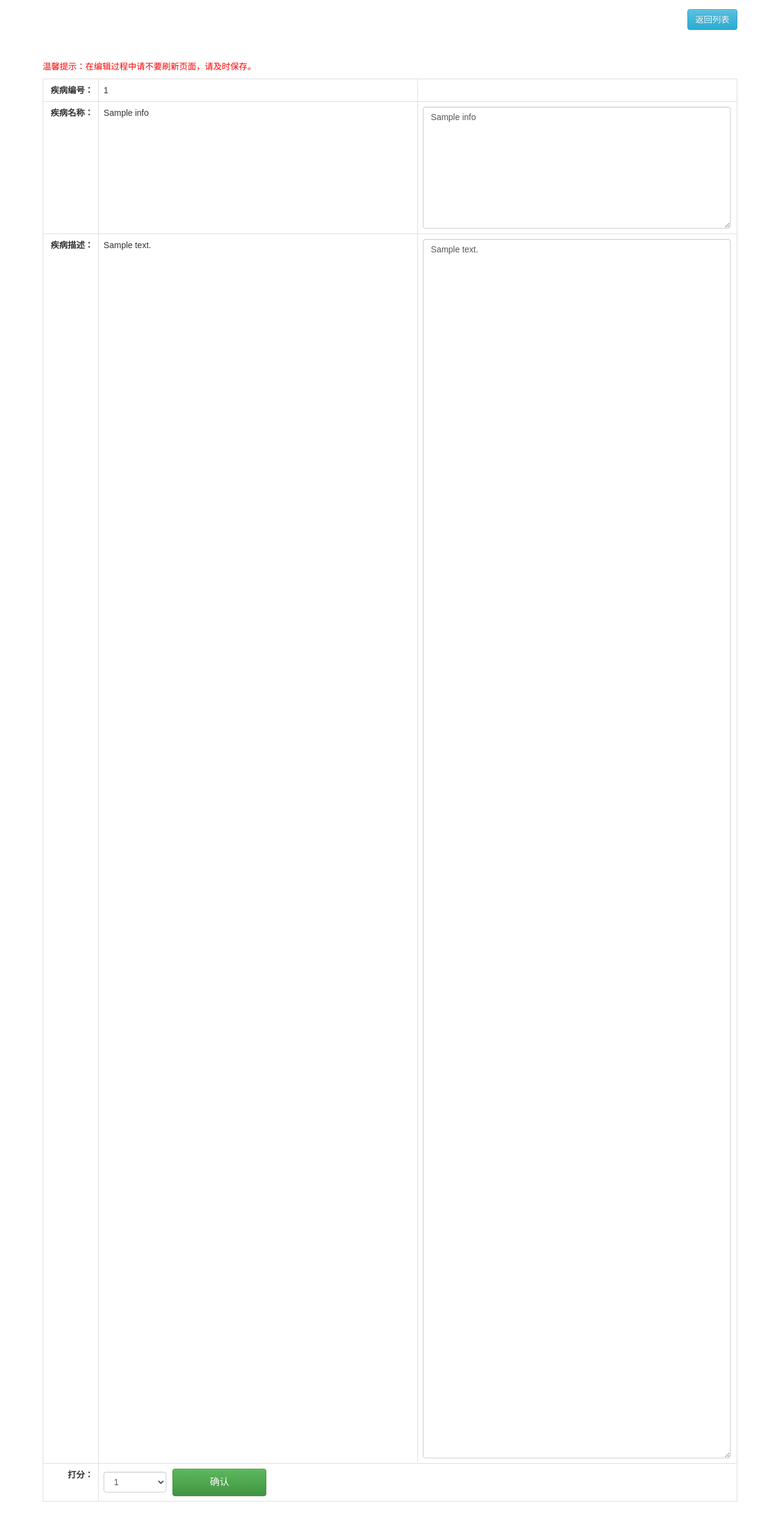
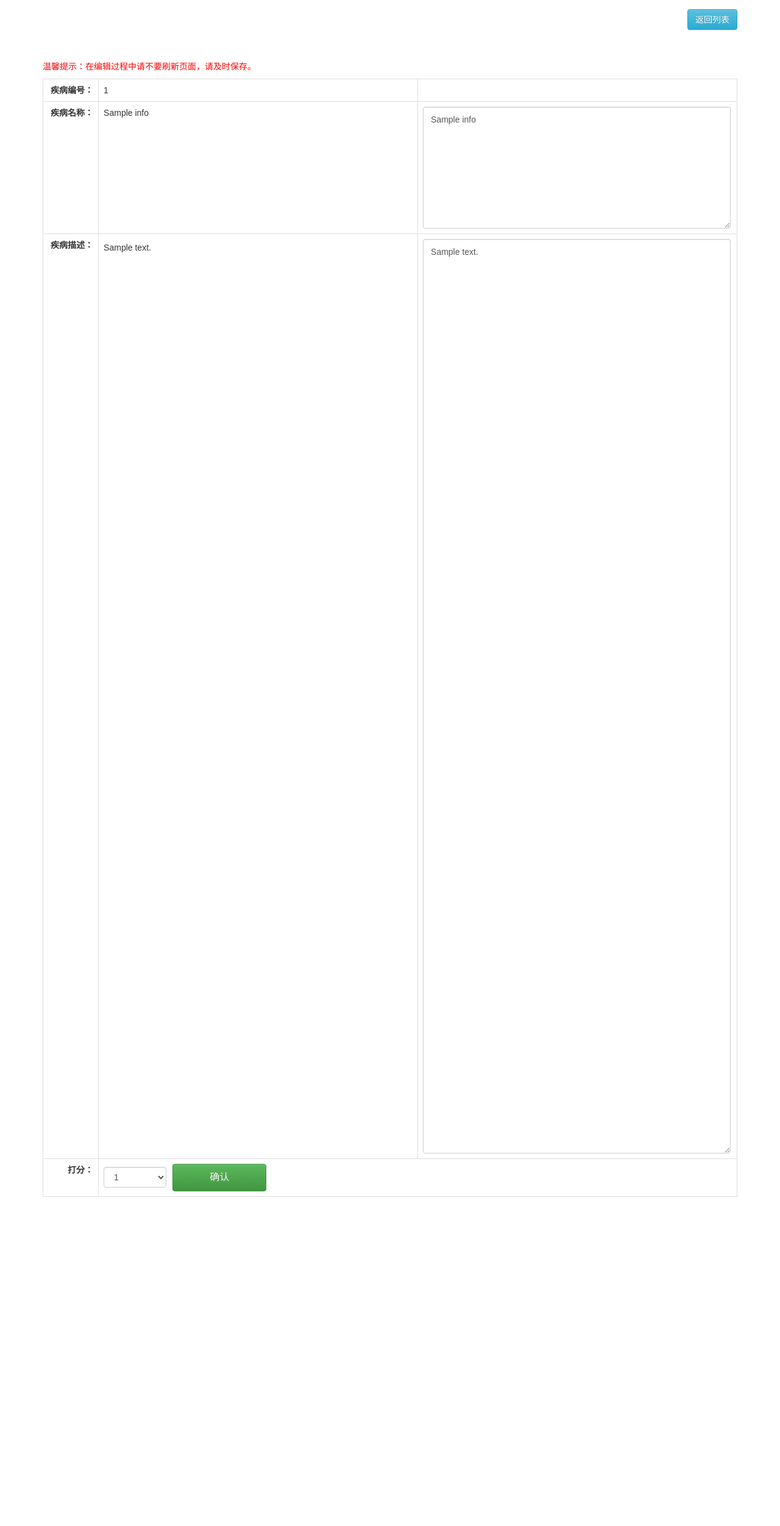
Before and after one commit to JYbioinfo/tran_web, a Flask app: template web/templates/listShow.html in a window 1280 px wide. Shown: the whole page at 61% size. After the commit the page ends 1963 px from the top, so only its background shows below. Run offline with Flask 2, Linux system fonts and the light colour scheme; the template is opened without the code that fills it: most values are stand-ins (such as "Sample title", 1, 10 or a date in 2020); parts of the project's set-up code (start-up, migrations or seed data) failed here and were passed over.

Commit message:
高度调整2

```diff
--- a/web/static/css/main.css
+++ b/web/static/css/main.css
@@ -19,9 +19,11 @@ a,a:hover,a:visited{color:#333; text-decoration: none;}
 .remeber{padding-left:76px;}
 /*翻译页*/
 .translate th{text-align: right;}
-.translate textarea {height: auto;width: 505px !important;}
+.translate textarea {height: auto;width: 505px !important;line-height: 28px;}
 .translate textarea.name-text{max-height: 100px;min-height:200px !important;}
-.translate textarea.desc-text{max-height: 1000px;min-height:2000px !important;}
+/*.translate textarea.desc-text{max-height: 1000px;min-height:2000px !important;}*/
+.translate textarea.desc-text{height: 1500px !important;overflow-y: scroll;}
 .translate button{font-size:16px;padding:10px 60px;margin-right: 50px;}
 .translate-btn{padding-left:320px !important;}
 .score{margin-right: 10px;margin-top:5px;}
+.desc-div{height: 1500px;overflow-y: scroll; line-height: 28px;}
--- a/web/templates/listShow.html
+++ b/web/templates/listShow.html
@@ -31,7 +31,7 @@
             </tr>
             <tr>
                 <th scope="row">疾病描述：</th>
-                <td>{{info["text"]|safe}}</td>
+                <td><div class="desc-div"> {{info["text"]|safe}}</div></td>
                 <td><textarea class="form-control desc-text" id="text_zh" name="" cols="" rows="">{{info["text_zn"]}}</textarea>
                 </td>
             </tr>
```
